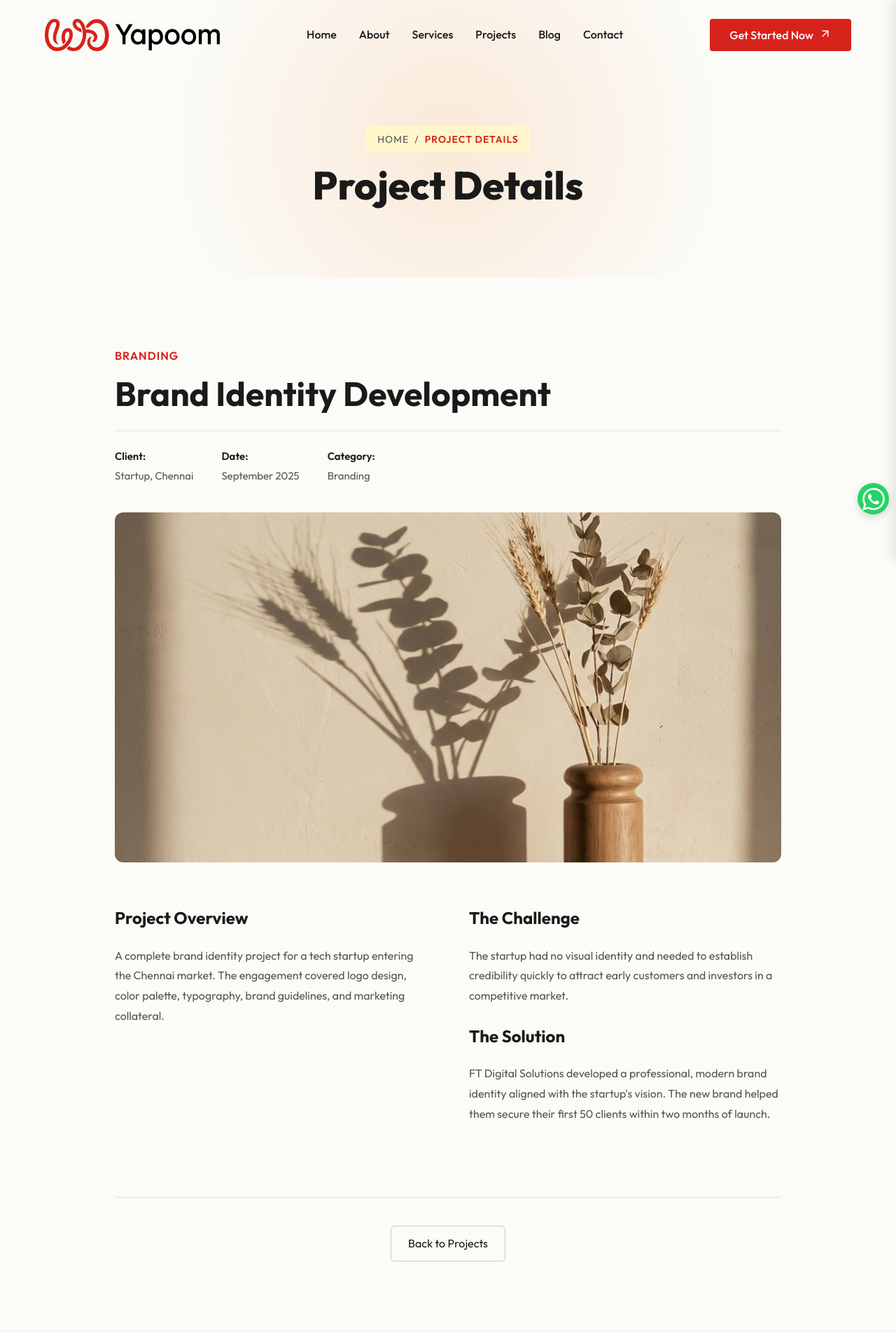
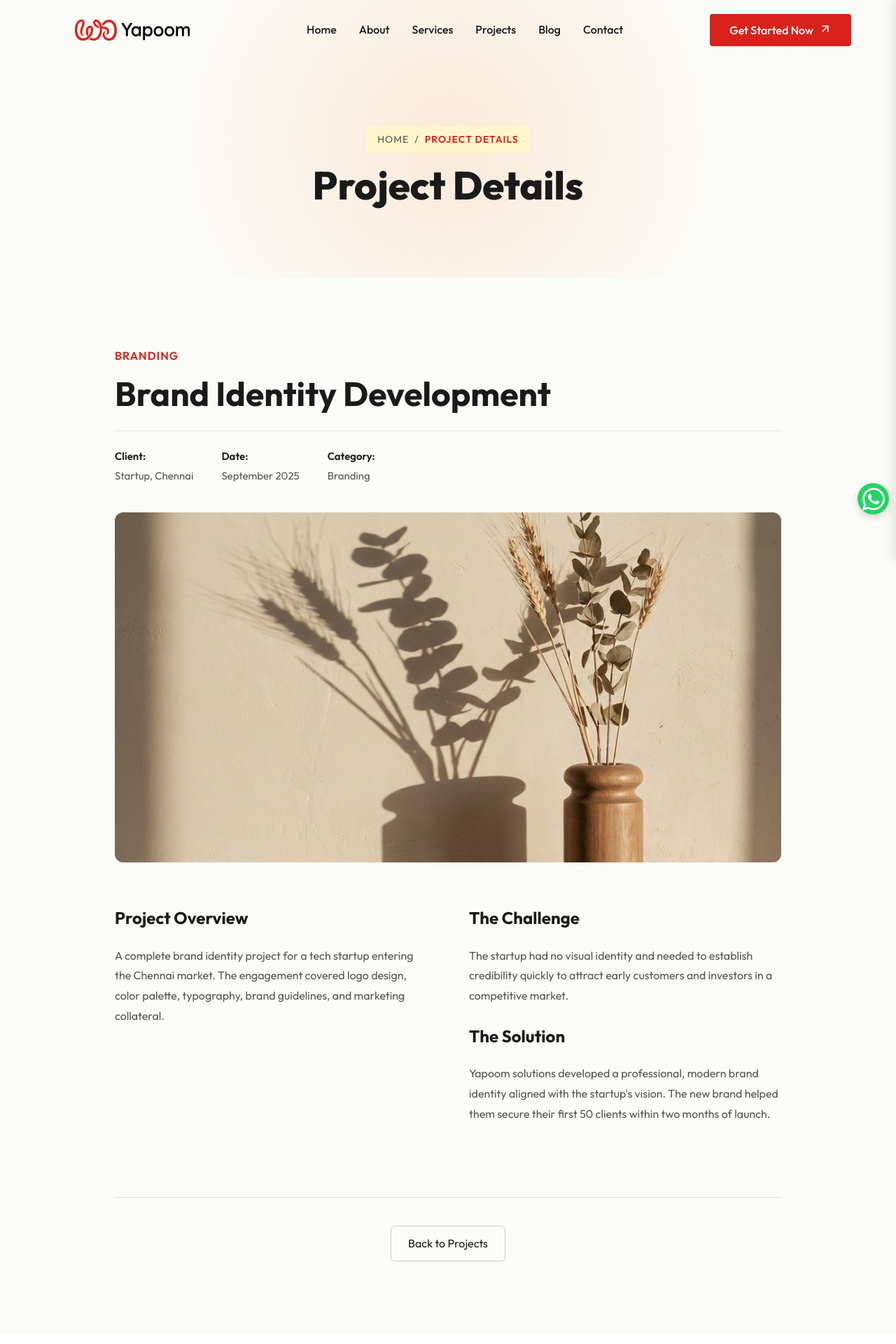
Before and after one commit to hemasathya-s/yapoom-website, a Next.js app: page /projects/brand-identity-development in a window 1280 px wide. Shown: the top 1920 px of the page at 70% size. Built offline with nearby package versions, Linux system fonts and the light colour scheme.

Commit message:
logo size and template data changes

```diff
--- a/src/components/Navbar.tsx
+++ b/src/components/Navbar.tsx
@@ -33,7 +33,7 @@ export const Navbar = () => {
         <nav className={`${styles.navbar} ${isScrolled ? styles.scrolled : ''}`}>
             <div className={`container ${styles.container}`}>
                 <Link href="/" className={styles.logo}>
-                    <Image src="/logo/yapoom-logo-horizontal.webp" alt="Yapoom Solutions" width={250} height={60} priority style={{ objectFit: 'contain' }} />
+                    <Image src="/logo/yapoom-logo-horizontal.webp" alt="Yapoom Solutions" width={250} height={30} priority style={{ objectFit: 'contain' }} />
                 </Link>
 
                 {/* Desktop Nav */}
--- a/src/data/projects.ts
+++ b/src/data/projects.ts
@@ -22,7 +22,7 @@ export const projects: Project[] = [
         date: 'October 2025',
         description: 'A complete website redesign for an established manufacturing company based in Chennai. The project focused on creating a modern, responsive, and SEO-optimized site that reflects their industry expertise.',
         challenge: 'The existing website was outdated, non-responsive, and poorly ranked on search engines, resulting in low online inquiries and poor user experience on mobile devices.',
-        solution: 'FT Digital Solutions rebuilt the site from scratch using modern web technologies, ensured mobile-first responsiveness, and integrated on-page SEO best practices. The result was a 40% increase in organic traffic within three months of launch.'
+        solution: 'Yapoom solutions rebuilt the site from scratch using modern web technologies, ensured mobile-first responsiveness, and integrated on-page SEO best practices. The result was a 40% increase in organic traffic within three months of launch.'
     },
     {
         id: '2',
@@ -46,7 +46,7 @@ export const projects: Project[] = [
         date: 'September 2025',
         description: 'A complete brand identity project for a tech startup entering the Chennai market. The engagement covered logo design, color palette, typography, brand guidelines, and marketing collateral.',
         challenge: 'The startup had no visual identity and needed to establish credibility quickly to attract early customers and investors in a competitive market.',
-        solution: 'FT Digital Solutions developed a professional, modern brand identity aligned with the startup\'s vision. The new brand helped them secure their first 50 clients within two months of launch.'
+        solution: 'Yapoom solutions developed a professional, modern brand identity aligned with the startup\'s vision. The new brand helped them secure their first 50 clients within two months of launch.'
     },
     {
         id: '4',
@@ -70,7 +70,7 @@ export const projects: Project[] = [
         date: 'July 2025',
         description: 'A targeted Google Ads campaign for a real estate developer looking to generate qualified leads for a new residential project launch in Chennai.',
         challenge: 'Previous ad campaigns had high spend but low-quality leads, resulting in poor conversion rates for the sales team.',
-        solution: 'FT Digital Solutions restructured the campaign with refined keyword targeting, improved ad copy, and optimized landing pages. The cost-per-lead dropped by 50% while lead quality improved significantly.'
+        solution: 'Yapoom solutions restructured the campaign with refined keyword targeting, improved ad copy, and optimized landing pages. The cost-per-lead dropped by 50% while lead quality improved significantly.'
     },
     {
         id: '6',
@@ -82,6 +82,6 @@ export const projects: Project[] = [
         date: 'June 2025',
         description: 'A custom mobile application for a healthcare provider enabling patients to book appointments, access medical records, and consult with doctors via video call.',
         challenge: 'The provider relied entirely on phone-based bookings, leading to long wait times and patient dissatisfaction. They needed a digital-first solution to modernize operations.',
-        solution: 'FT Digital Solutions developed a cross-platform Flutter app for both Android and iOS. The app reduced patient wait times by 60% and received a 4.7/5 rating on the Play Store within the first month.'
+        solution: 'Yapoom solutions developed a cross-platform Flutter app for both Android and iOS. The app reduced patient wait times by 60% and received a 4.7/5 rating on the Play Store within the first month.'
     }
 ];
```
